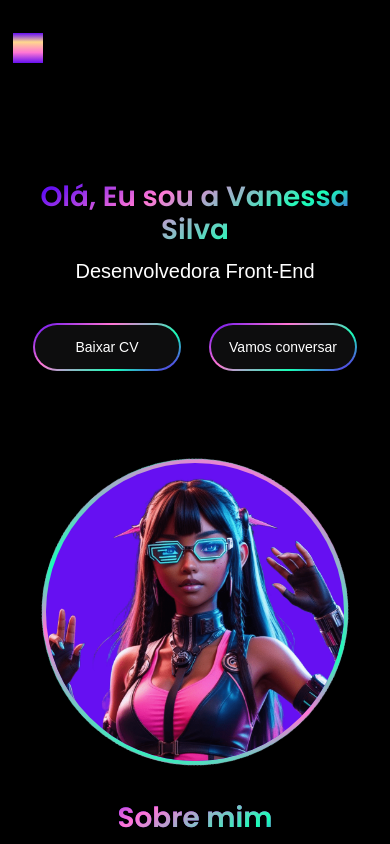
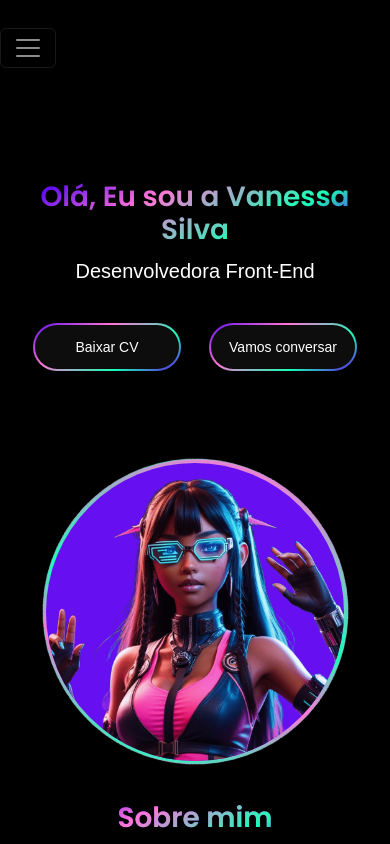
Before and after one commit to Vanz-silva/meu-portifolio, a Next.js app: page / in a window 390 px wide. Shown: the top 844 px of the page. Built offline with nearby package versions, Linux system fonts and the light colour scheme.

Commit message:
V2 Ajustes finais

```diff
--- a/src/app/components/Header.jsx
+++ b/src/app/components/Header.jsx
@@ -11,7 +11,7 @@ function Header() {
 
   return (
     <header>
-      <nav className="navbar navbar-expand-lg">
+      <nav className="navbar navbar-expand-lg" data-bs-theme="dark">
         {/* Botão de menu hamburguer */}
         <button
           className="navbar-toggler d-lg-none"
--- a/src/app/globals.css
+++ b/src/app/globals.css
@@ -411,15 +411,6 @@ footer a:hover {
   );
 }
 
-.navbar-toggler-icon {
-  background-image: -webkit-linear-gradient(
-    #6610f2 0%,
-    #ffd88d 30%,
-    #ff76d5 65%,
-    #6610f2 100%
-  ) !important;
-}
-
 .circle-wrapper {
   position: relative;
   display: flex;
@@ -428,8 +419,8 @@ footer a:hover {
 }
 
 .circle-border {
-  width: 306px;
-  height: 306px;
+  width: 305px;
+  height: 305px;
   position: absolute;
   border-radius: 50%;
   background-color: transparent;
@@ -564,6 +555,10 @@ footer a:hover {
     display: flex;
     justify-content: start !important;
   }
+
+  .linha-cab {
+    margin: 0;
+  }
 }
 
 @media (min-width: 1024px) {
```
